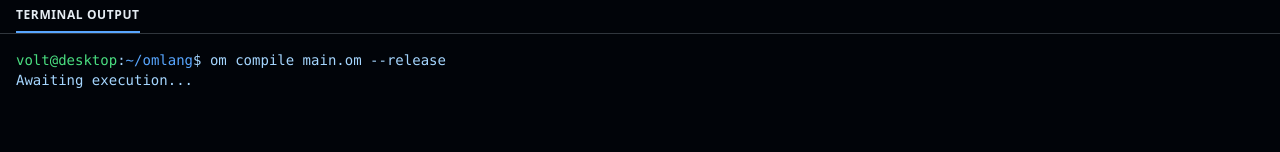
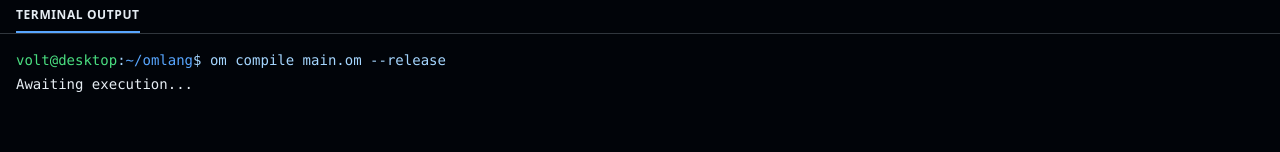
Before and after one commit to Kiran-mondal/OmLang, a Next.js app: page / in a window 1280 px wide. Shown: the part 499-651 px from the top of the page. Built offline with nearby package versions, Linux system fonts and the light colour scheme.

Commit message:
Enhance Terminal component with error handling
Added isError prop for dynamic error rendering in Terminal component.

```diff
--- a/components/Terminal.jsx
+++ b/components/Terminal.jsx
@@ -1,18 +1,18 @@
-import { useEffect, useRef } from 'react';
+import { useEffect, useRef } from 'react'; //[span_15](start_span)[span_15](end_span)
 
-export default function Terminal({ fileName, output }) {
-  const safeFileName = fileName || 'main.om';
-  const safeOutput = output || 'Awaiting execution...';
+export default function Terminal({ fileName, output, isError }) {
+  const safeFileName = fileName || 'main.om'; //[span_16](start_span)[span_16](end_span)
+  const safeOutput = output || 'Awaiting execution...'; //[span_17](start_span)[span_17](end_span)
 
-  // টার্মিনালের একদম নিচের অংশ ট্র্যাক করার জন্য
-  const bottomRef = useRef(null);
+  // টার্মিনালের একদম নিচের অংশ ট্র্যাক করার জন্য[span_18](start_span)[span_18](end_span)
+  const bottomRef = useRef(null); //[span_19](start_span)[span_19](end_span)
 
-  // যখনই আউটপুট আপডেট হবে, টার্মিনাল স্মুথলি নিচে স্ক্রল করবে
+  // যখনই আউটপুট আপডেট হবে, টার্মিনাল স্মুথলি নিচে স্ক্রল করবে[span_20](start_span)[span_20](end_span)
   useEffect(() => {
-    if (bottomRef.current) {
-      bottomRef.current.scrollIntoView({ behavior: 'smooth' });
+    if (bottomRef.current) { //[span_21](start_span)[span_21](end_span)
+      bottomRef.current.scrollIntoView({ behavior: 'smooth' }); //[span_22](start_span)[span_22](end_span)
     }
-  }, [output]);
+  }, [output]); //[span_23](start_span)[span_23](end_span)
 
   return (
     <div className="h-64 sm:h-72 bg-[#010409] border-t border-[#30363d] flex flex-col shrink-0">
@@ -24,14 +24,18 @@ export default function Terminal({ fileName, output }) {
 
       {/*
         এখানে [&::-webkit-scrollbar]:hidden ব্যবহার করা হয়েছে
-        যাতে মোবাইলের সেই বিরক্তিকর সাদা স্ক্রলবারের দাগগুলো আর না আসে
+        যাতে মোবাইলের সেই বিরক্তিকর সাদা স্ক্রলবারের দাগগুলো আর না আসে[span_24](start_span)[span_24](end_span)
       */}
       <div className="flex-1 overflow-y-auto p-4 font-mono text-sm [&::-webkit-scrollbar]:hidden [-ms-overflow-style:none] [scrollbar-width:none]">
         <div className="text-[#a5d6ff] whitespace-pre-wrap break-words pb-2">
           <span className="text-[#4ade80]">volt@desktop</span>:<span className="text-[#58a6ff]">~/omlang</span>$ om compile {safeFileName} --release{'\n'}
-          {safeOutput}
 
-          {/* এই ফাঁকা div টি সবসময় নিচে থাকবে, অটো-স্ক্রল এখানেই ফোকাস করবে */}
+          {/* Dynamic Error Rendering based on Engine success/failure status */}
+          <div className={`mt-1 ${isError ? 'text-red-400 font-semibold' : 'text-[#e6edf3]'}`}>
+            {safeOutput}
+          </div>
+
+          {/* এই ফাঁকা div টি সবসময় নিচে থাকবে, অটো-স্ক্রল এখানেই ফোকাস করবে[span_25](start_span)[span_25](end_span) */}
           <div ref={bottomRef} />
         </div>
       </div>
```
